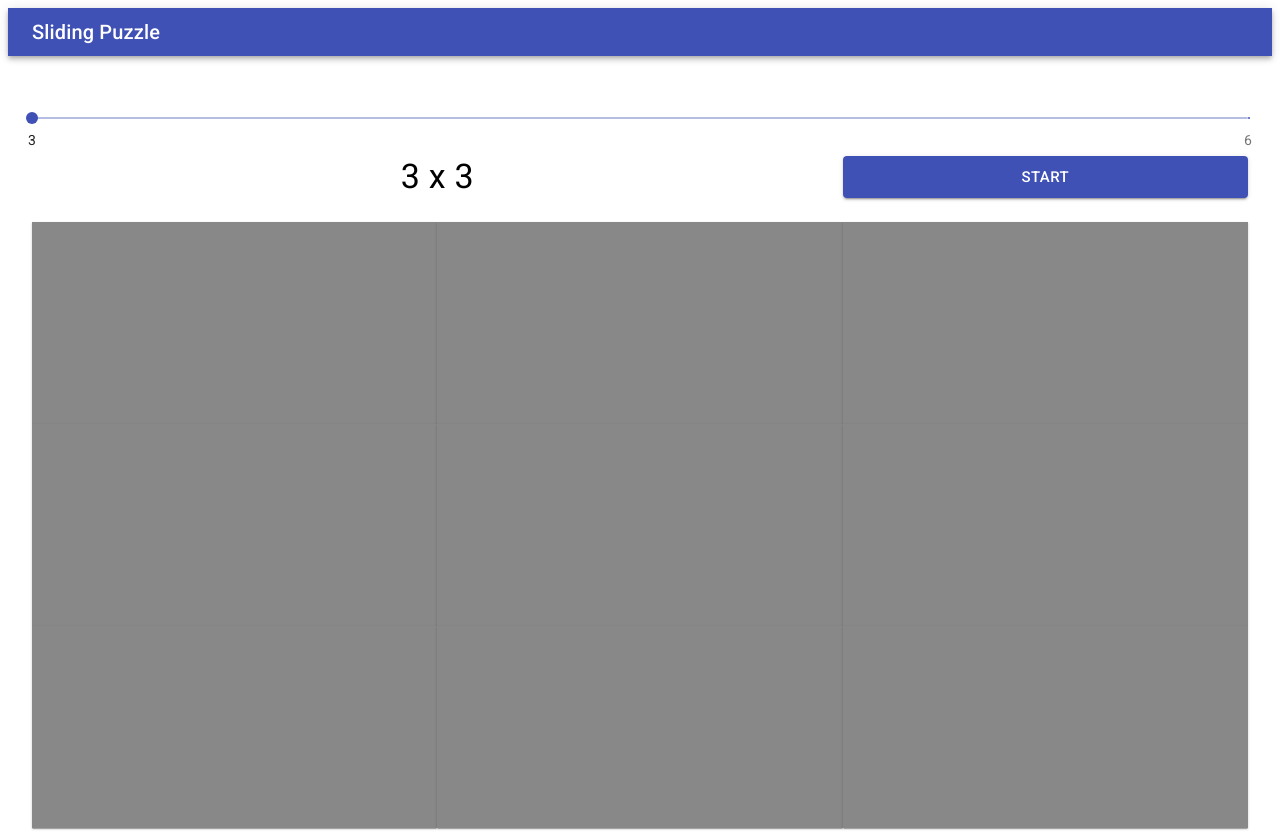
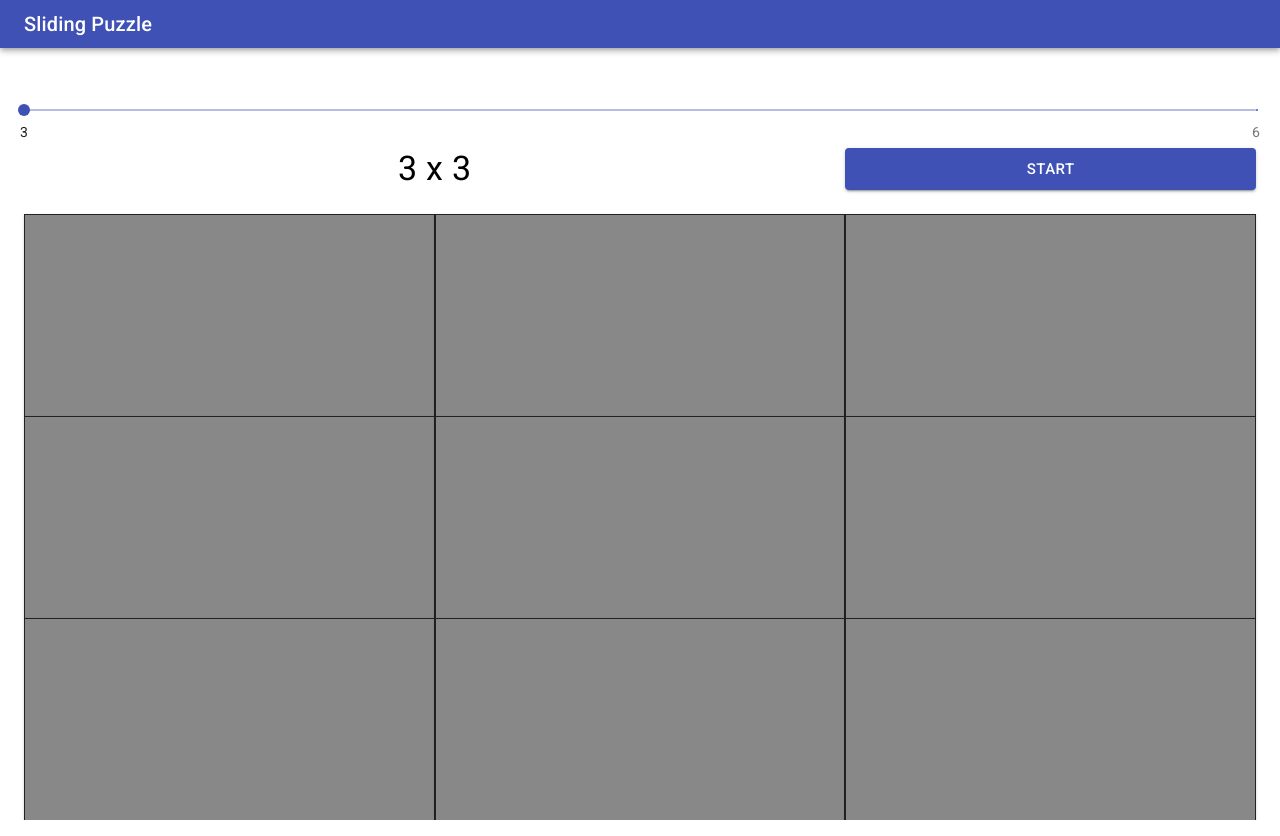
Before and after one commit to Lyr-7D1h/sliding_puzzle, a React (Create React App) app: page / in a window 1280 px wide. Built offline with nearby package versions, Linux system fonts and the light colour scheme.

Commit message:
Fixed board get adjacend Fixed board sizing

```diff
--- a/public/index.html
+++ b/public/index.html
@@ -12,7 +12,7 @@
     />
     <title>Sliding Puzzle</title>
   </head>
-  <body>
+  <body style="margin: 0px">
     <noscript>You need to enable JavaScript to run this app.</noscript>
     <div id="root"></div>
   </body>
--- a/src/features/puzzle/PuzzleBoard.jsx
+++ b/src/features/puzzle/PuzzleBoard.jsx
@@ -1,6 +1,5 @@
 import React from "react";
 import PropTypes from "prop-types";
-import { Grid } from "@material-ui/core";
 import PuzzleCard from "./PuzzleCard";
 import { getAdjacenedIndexes } from "./board";
 
@@ -11,28 +10,26 @@ import { getAdjacenedIndexes } from "./board";
  */
 const PuzzleBoard = ({ board, onClick }) => {
   const adjacendIndexes = getAdjacenedIndexes(board);
+  const boardSize = Math.sqrt(board.length);
   // get root of the board for defining how big a card should be
-  const cardSize = Math.floor(12 / Math.sqrt(board.length));
+  const cardSize = 100 / boardSize;
 
   const Cards = board.map((cardValue, i) => (
-    // TODO: fix array key
-    // eslint-disable-next-line react/no-array-index-key
-    <Grid item key={i} xs={cardSize}>
-      <PuzzleCard
-        onClick={onClick}
-        clickable={adjacendIndexes.includes(i)}
-        value={cardValue}
-      />
-    </Grid>
+    <PuzzleCard
+      // eslint-disable-next-line react/no-array-index-key
+      key={i}
+      style={{
+        width: `${cardSize}%`,
+        height: `${cardSize - (12 - 1.3 * boardSize)}vh`, // TODO: check for a better way to calculate
+        float: "left",
+      }}
+      onClick={onClick}
+      clickable={adjacendIndexes.includes(i)}
+      value={cardValue}
+    />
   ));
 
-  return (
-    <>
-      <Grid container alignItems="center" justify="center">
-        {Cards}
-      </Grid>
-    </>
-  );
+  return <>{Cards}</>;
 };
 
 PuzzleBoard.propTypes = {
--- a/src/features/puzzle/PuzzleCard.jsx
+++ b/src/features/puzzle/PuzzleCard.jsx
@@ -8,19 +8,21 @@ import PropTypes from "prop-types";
  * @param {boolean} clickable - Is this card clickable or not. Has to be clickable in order for onClick to work
  * @param {function} onClick - onClick event with value given
  */
-const PuzzleCard = ({ value, clickable, onClick }) => {
+const PuzzleCard = ({ value, clickable, style, onClick }) => {
   const hasValue = value !== null;
   return (
     <Card
-      style={{ borderRadius: "0px", border: "1px solid #888" }}
+      style={{ borderRadius: "0px", ...style }}
       onClick={() => onClick && clickable && onClick(value)}
     >
       <CardContent
         style={{
-          height: "20vh",
+          border: "1px solid #222",
+          height: "100%",
           cursor: clickable ? "pointer" : "default",
           backgroundColor: hasValue ? "white" : "#888",
           display: "flex",
+          padding: "0px",
           justifyContent: "center",
         }}
       >
@@ -45,11 +47,13 @@ PuzzleCard.propTypes = {
   value: PropTypes.number,
   onClick: PropTypes.func,
   clickable: PropTypes.bool,
+  style: PropTypes.oneOfType([PropTypes.object, PropTypes.array]),
 };
 PuzzleCard.defaultProps = {
   value: null,
   onClick: null,
   clickable: false,
+  style: {},
 };
 
 export default PuzzleCard;
--- a/src/features/puzzle/PuzzleEmptyBoard.jsx
+++ b/src/features/puzzle/PuzzleEmptyBoard.jsx
@@ -1,38 +1,36 @@
 import React from "react";
 import PropTypes from "prop-types";
-import { Grid } from "@material-ui/core";
+// import { Grid } from "@material-ui/core";
 import PuzzleCard from "./PuzzleCard";
 
 /**
  * Display an empty board
  * @param {number} value - How big should the board be {value} x {value}
  */
-const PuzzleEmptyBoard = ({ value }) => {
-  const cardSize = Math.round(12 / value);
-  console.log(cardSize);
+const PuzzleEmptyBoard = ({ size }) => {
+  const cardSize = 100 / size;
 
   const Cards = [];
-  for (let i = 0; i < value * value; i += 1) {
+  for (let i = 0; i < size * size; i += 1) {
     Cards.push(
-      <Grid item key={i} xs={cardSize}>
-        <PuzzleCard clickable={false} value={null} />
-      </Grid>
+      <PuzzleCard
+        key={i}
+        style={{
+          width: `${cardSize}%`,
+          height: `${cardSize - (12 - 1.3 * size)}vh`, // TODO: check for a better way to calculate
+          float: "left",
+        }}
+        clickable={false}
+        value={null}
+      />
     );
   }
-  // TODO: fix array key
-  // eslint-disable-next-line react/no-array-index-key
 
-  return (
-    <>
-      <Grid container alignItems="center" justify="center">
-        {Cards}
-      </Grid>
-    </>
-  );
+  return <>{Cards}</>;
 };
 
 PuzzleEmptyBoard.propTypes = {
-  value: PropTypes.number.isRequired,
+  size: PropTypes.number.isRequired,
 };
 
 export default PuzzleEmptyBoard;
--- a/src/features/puzzle/PuzzleGame.jsx
+++ b/src/features/puzzle/PuzzleGame.jsx
@@ -10,7 +10,6 @@ import PuzzleBoard from "./PuzzleBoard";
 const PuzzleGame = ({ size }) => {
   const [board, setBoard] = useState(generateBoard(size));
   const [moveCount, setMoveCount] = useState(0);
-  // TODO: might validate size
 
   const handleOnClick = (value) => {
     setBoard((newBoard) => moveEmptySlot(newBoard, value));
@@ -19,7 +18,7 @@ const PuzzleGame = ({ size }) => {
 
   return (
     <>
-      <Typography style={{ paddingBottom: "20px" }} variant="h3" align="center">
+      <Typography style={{ paddingBottom: "20px" }} variant="h4" align="center">
         Moves: {moveCount}
       </Typography>
       <PuzzleBoard onClick={handleOnClick} board={board} />
--- a/src/features/puzzle/PuzzlePage.jsx
+++ b/src/features/puzzle/PuzzlePage.jsx
@@ -7,8 +7,8 @@ const defaultValue = 3;
 
 /** Entry point for the puzzle game */
 const PuzzlePage = () => {
-  // size defined as the total size of the board
-  const [size, setSize] = useState(defaultValue * defaultValue);
+  // size defined as the length of one side of the board
+  const [size, setSize] = useState(defaultValue);
   const [hasStarted, setHasStarted] = useState(false);
 
   let Content;
--- a/src/features/puzzle/PuzzleSelectAmount.jsx
+++ b/src/features/puzzle/PuzzleSelectAmount.jsx
@@ -28,7 +28,7 @@ const PuzzleSelectAmount = ({ defaultValue, onChange, onClick }) => {
 
   const handleOnChange = (_event, newValue) => {
     setValue(newValue);
-    if (onChange) onChange(newValue * newValue);
+    if (onChange) onChange(newValue);
   };
 
   return (
@@ -44,7 +44,6 @@ const PuzzleSelectAmount = ({ defaultValue, onChange, onClick }) => {
       <Grid style={{ paddingBottom: "24px" }} container>
         <Grid xs={8} item>
           <Typography align="center" variant="h4">
-            {" "}
             {value} x {value}
           </Typography>
         </Grid>
@@ -60,7 +59,7 @@ const PuzzleSelectAmount = ({ defaultValue, onChange, onClick }) => {
           </Button>
         </Grid>
       </Grid>
-      <PuzzleEmptyBoard value={value} />
+      <PuzzleEmptyBoard size={value} />
     </>
   );
 };
--- a/src/features/puzzle/board.js
+++ b/src/features/puzzle/board.js
@@ -1,15 +1,16 @@
 /**
  * Create an array of `size` with non repeating random numbers and one empty slot
- * @param {number} size The size of the board
+ * @param {number} itemsCount The size of the board
  */
 export const generateBoard = (size) => {
-  const result = new Array(size);
+  const itemsCount = size * size;
+  const result = new Array(itemsCount);
   let count = 1;
-  while (count <= size) {
-    const randomIndex = Math.floor(Math.random() * size);
+  while (count <= itemsCount) {
+    const randomIndex = Math.floor(Math.random() * itemsCount);
     // if there is no value at randomIndex set value to the next count
     if (!result[randomIndex]) {
-      if (count === size) {
+      if (count === itemsCount) {
         result[randomIndex] = null;
       } else {
         result[randomIndex] = count;
@@ -44,12 +45,22 @@ export const moveEmptySlot = (board, value) => {
  */
 export const getAdjacenedIndexes = (board) => {
   const emptyIndex = board.indexOf(null);
-  const root = Math.sqrt(board.length);
+  const boardRoot = Math.sqrt(board.length);
 
   const result = [];
-  if (emptyIndex - root >= 0) result.push(emptyIndex - root);
-  if (emptyIndex - 1 >= 0) result.push(emptyIndex - 1);
-  if (emptyIndex + 1 < board.length) result.push(emptyIndex + 1);
-  if (emptyIndex + root < board.length) result.push(emptyIndex + root);
+
+  // Top: can't be less than 0
+  if (emptyIndex - boardRoot >= 0) result.push(emptyIndex - boardRoot);
+  // Left: can't be on the next row
+  // if emptyIndex starting from 1 - 1 is against left side (% boardRoot) ignore
+  if (emptyIndex - 1 >= 0 && (emptyIndex + 1 - 1) % boardRoot !== 0)
+    result.push(emptyIndex - 1);
+  // Right: can't be on the next row
+  // if emptyIndex starting from 1 against right side (% boardRoot) ignore
+  if (emptyIndex + 1 < board.length && (emptyIndex + 1) % boardRoot !== 0)
+    result.push(emptyIndex + 1);
+  // Bottom: can't be bigger than board length
+  if (emptyIndex + boardRoot < board.length)
+    result.push(emptyIndex + boardRoot);
   return result;
 };
```
